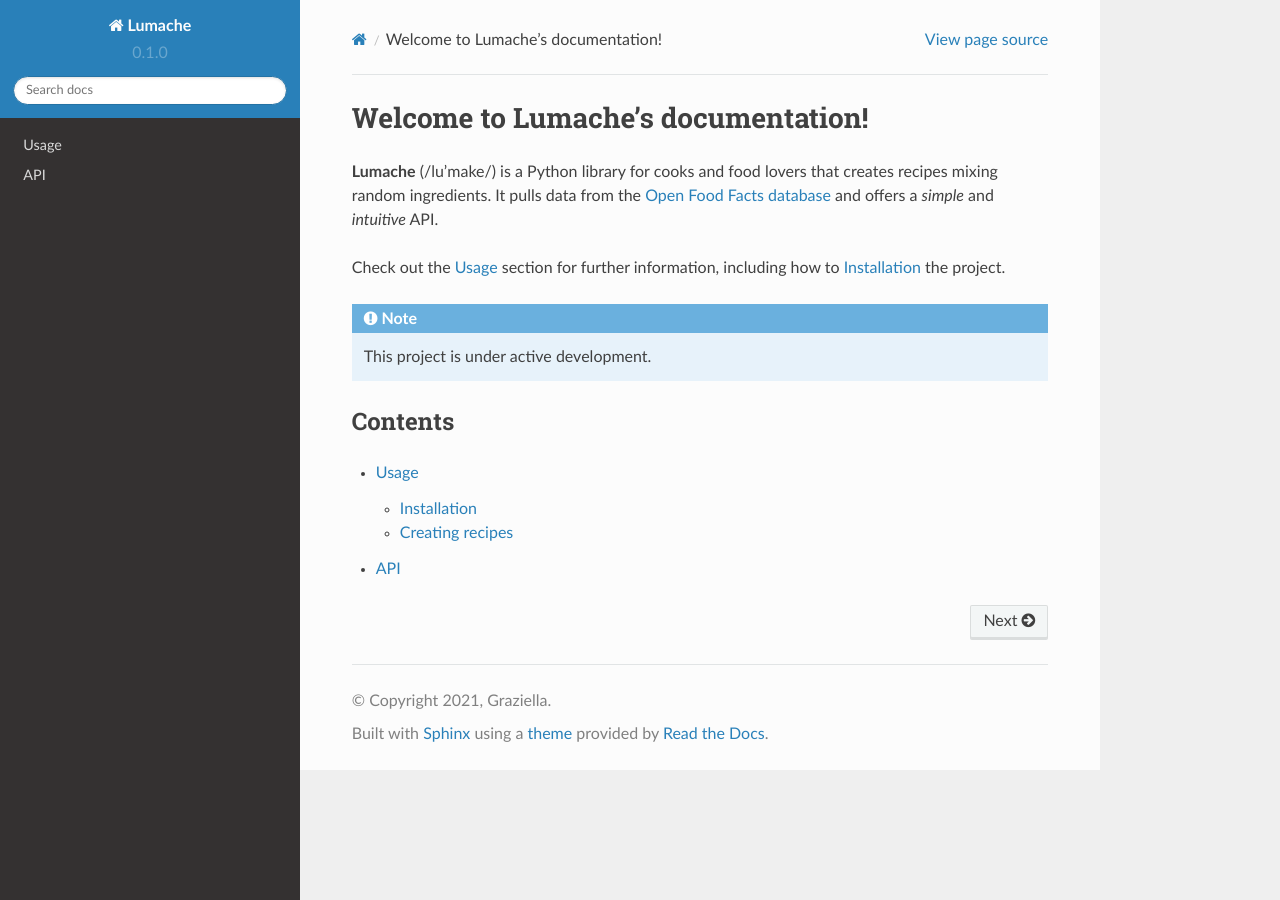
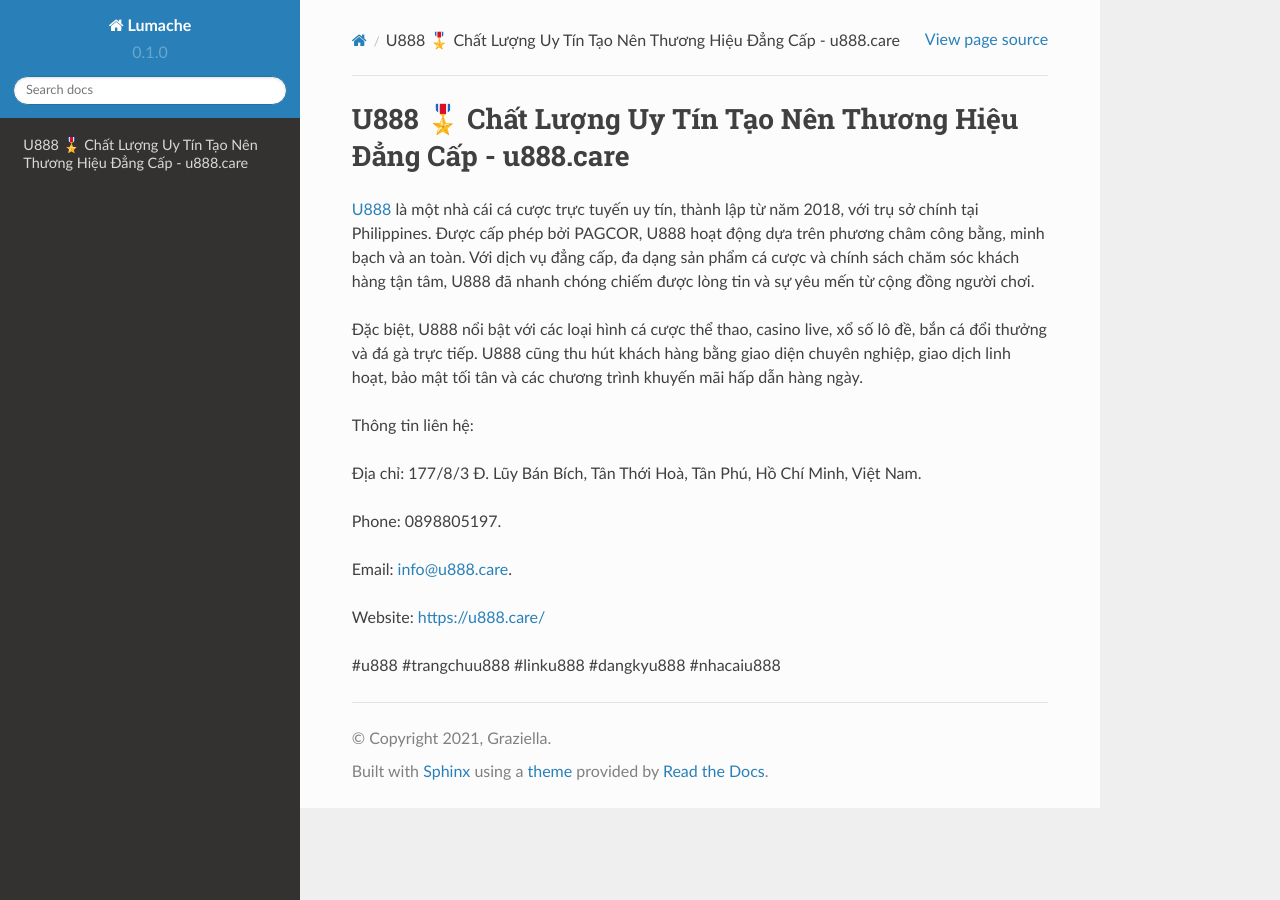
Before and after one commit to socialentity/u888care, a Sphinx documentation site: the page built from docs/source/index.rst, in a window 1280 px wide. Built offline with Sphinx 7.4.7 and the Read the Docs theme 2.0.0, drawn with Linux system fonts in a browser that asks for light colours.

Commit message:
Update index.rst

```diff
--- a/docs/source/index.rst
+++ b/docs/source/index.rst
@@ -1,22 +1,18 @@
-Welcome to Lumache's documentation!
+U888 🎖️ Chất Lượng Uy Tín Tạo Nên Thương Hiệu Đẳng Cấp - u888.care
 ===================================
 
-**Lumache** (/lu'make/) is a Python library for cooks and food lovers
-that creates recipes mixing random ingredients.
-It pulls data from the `Open Food Facts database <https://world.openfoodfacts.org/>`_
-and offers a *simple* and *intuitive* API.
+`U888 <https://u888.care/>`_ là một nhà cái cá cược trực tuyến uy tín, thành lập từ năm 2018, với trụ sở chính tại Philippines. Được cấp phép bởi PAGCOR, U888 hoạt động dựa trên phương châm công bằng, minh bạch và an toàn. Với dịch vụ đẳng cấp, đa dạng sản phẩm cá cược và chính sách chăm sóc khách hàng tận tâm, U888 đã nhanh chóng chiếm được lòng tin và sự yêu mến từ cộng đồng người chơi.
 
-Check out the :doc:`usage` section for further information, including
-how to :ref:`installation` the project.
+Đặc biệt, U888 nổi bật với các loại hình cá cược thể thao, casino live, xổ số lô đề, bắn cá đổi thưởng và đá gà trực tiếp. U888 cũng thu hút khách hàng bằng giao diện chuyên nghiệp, giao dịch linh hoạt, bảo mật tối tân và các chương trình khuyến mãi hấp dẫn hàng ngày.
 
-.. note::
+Thông tin liên hệ:
 
-   This project is under active development.
+Địa chỉ: 177/8/3 Đ. Lũy Bán Bích, Tân Thới Hoà, Tân Phú, Hồ Chí Minh, Việt Nam.
 
-Contents
---------
+Phone: 0898805197.
 
-.. toctree::
+Email: info@u888.care.
 
-   usage
-   api
+Website: https://u888.care/
+
+#u888 #trangchuu888 #linku888 #dangkyu888 #nhacaiu888
```
